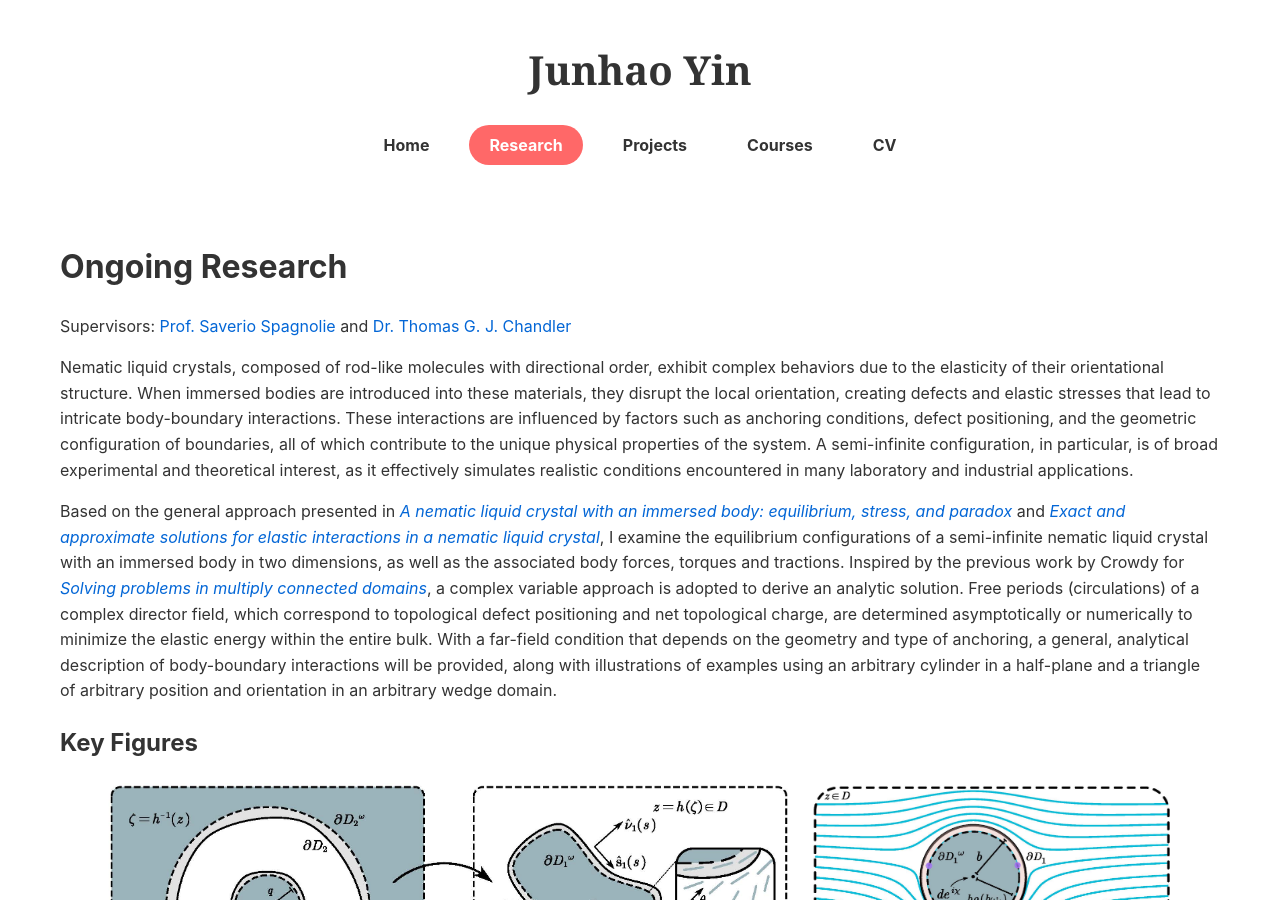
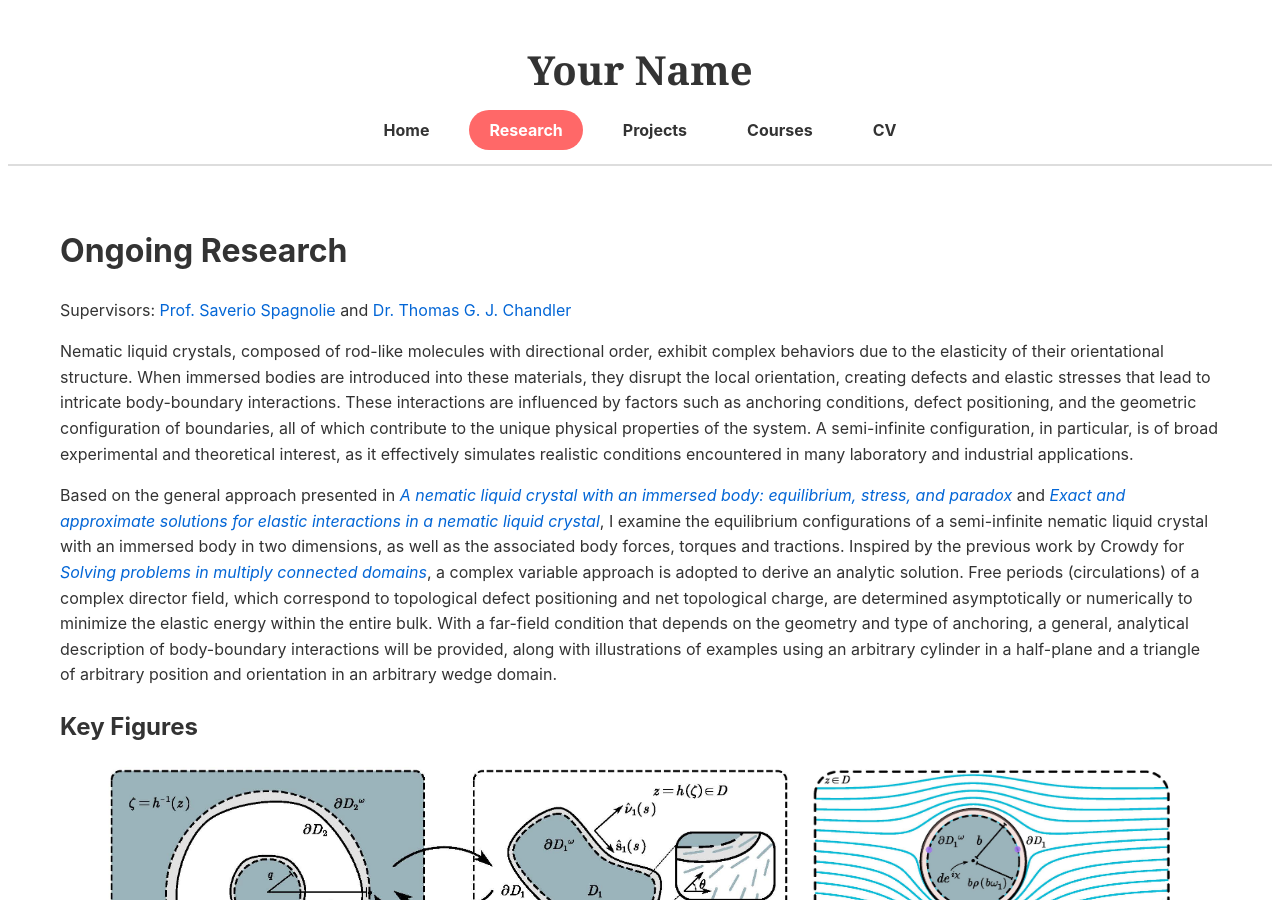
Before and after one commit to Yoon-1023/Yoon-1023.github.io, a Jekyll site: the page built from research.md, in a window 1280 px wide and 900 px high. Built offline with Jekyll 4.4.1, drawn with Linux system fonts in a browser that asks for light colours.

Commit message:
Update default.html

```diff
--- a/_layouts/default.html
+++ b/_layouts/default.html
@@ -13,18 +13,18 @@
 <body>
 
     <!-- Navigation Bar -->
-
 <header style="text-align: center; padding-top: 30px; padding-bottom: 10px;">
-    <h1 style="font-size: 2.5em; margin: 0;">Junhao Yin</h1>
-    <nav style="padding: 15px 0;">
-        <ul style="display: flex; justify-content: center; list-style: none; padding: 0; gap: 20px;">
+  <h1 style="font-size: 2.5em; margin: 0;">Your Name</h1>
+  <nav style="margin-top: 15px;">
+    <ul style="display: flex; justify-content: center; list-style: none; padding: 0; gap: 20px;">
         <li><a href="{{ '/' | relative_url }}" class="{% if page.url == '/' %}active{% endif %}">Home</a></li>
         <li><a href="{{ '/research/' | relative_url }}" class="{% if page.url == '/research/' %}active{% endif %}">Research</a></li>
         <li><a href="{{ '/projects/' | relative_url }}" class="{% if page.url == '/projects/' %}active{% endif %}">Projects</a></li>
         <li><a href="{{ '/courses/' | relative_url }}" class="{% if page.url contains '/courses/' or page.url == '/vortex_dynamics/' %}active{% endif %}">Courses</a></li>
         <li><a href="{{ '/Materials/CV.pdf' | absolute_url }}" target="_self">CV</a></li>
-        </ul>
-    </nav>
+    </ul>
+  </nav>
+  <hr style="margin-top: 20px; border: 0; border-top: 2px solid #ddd;">
 </header>
 
 <style>
```
